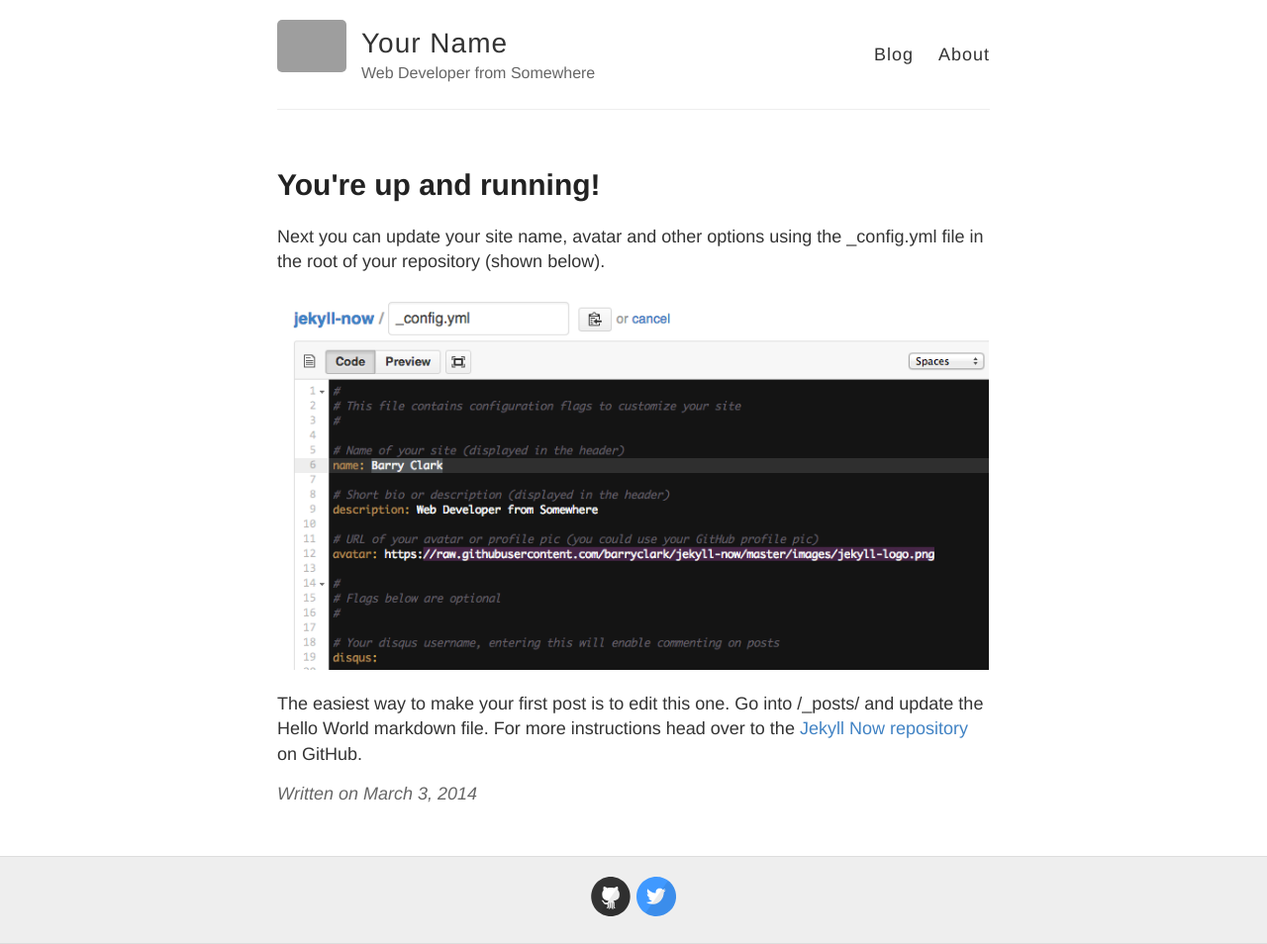
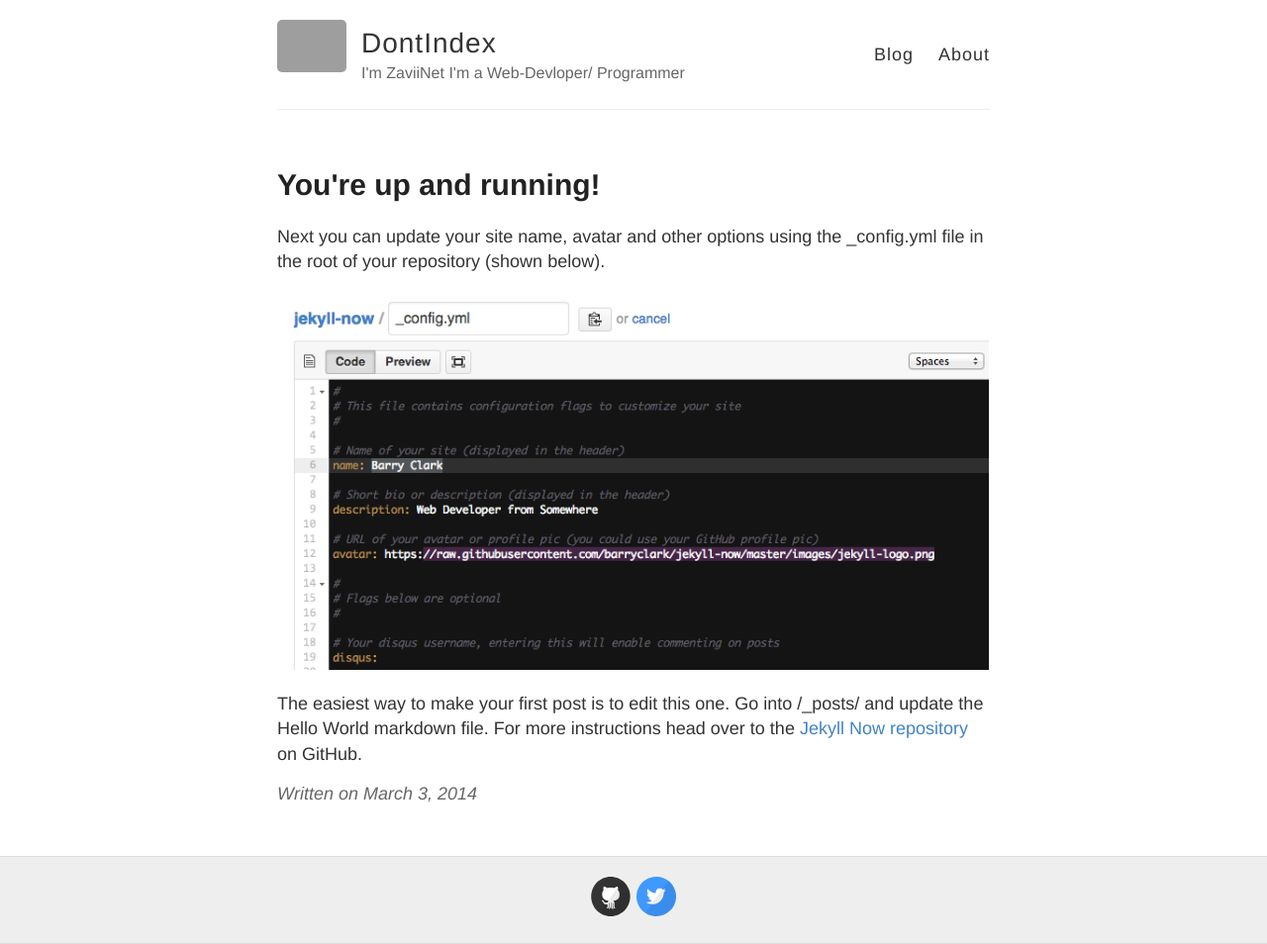
Before and after one commit to ZaviiNet/dontindex, a Jekyll site: the page built from _posts/2014-3-3-Hello-World.md, in a window 1280 px wide. Shown: the whole page at 99% size. Built offline with Jekyll 4.4.1, drawn with Linux system fonts in a browser that asks for light colours; grey boxes are pictures that could not be loaded.

Commit message:
Update _config.yml

```diff
--- a/_config.yml
+++ b/_config.yml
@@ -3,13 +3,13 @@
 #
 
 # Name of your site (displayed in the header)
-name: Your Name
+name: DontIndex
 
 # Short bio or description (displayed in the header)
-description: Web Developer from Somewhere
+description: I'm ZaviiNet I'm a Web-Devloper/ Programmer
 
 # URL of your avatar or profile pic (you could use your GitHub profile pic)
-avatar: https://raw.githubusercontent.com/barryclark/jekyll-now/master/images/jekyll-logo.png
+avatar: https://github.com/ZaviiNet/dontindex.github.io/blob/master/images/logo.png
 
 #
 # Flags below are optional
```
